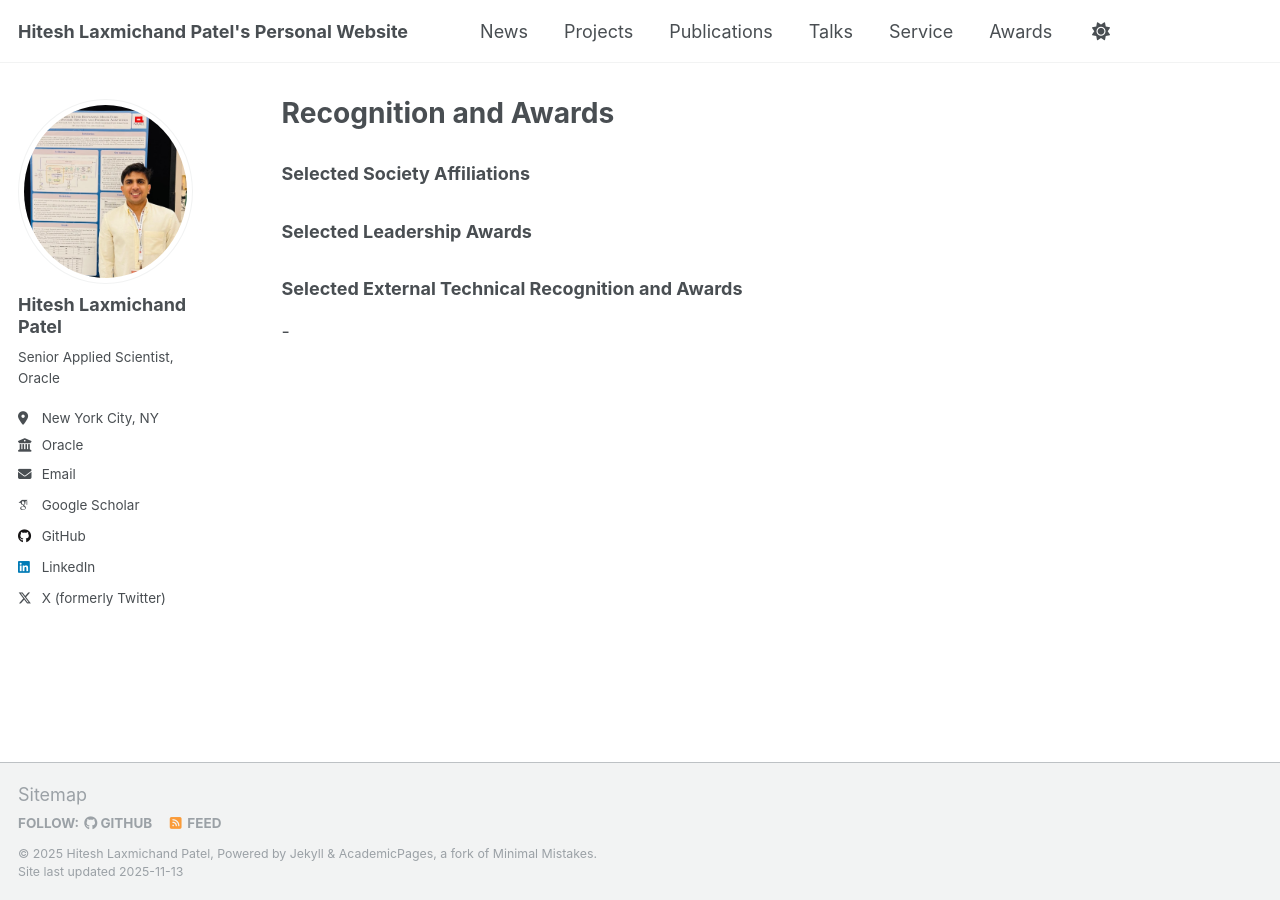
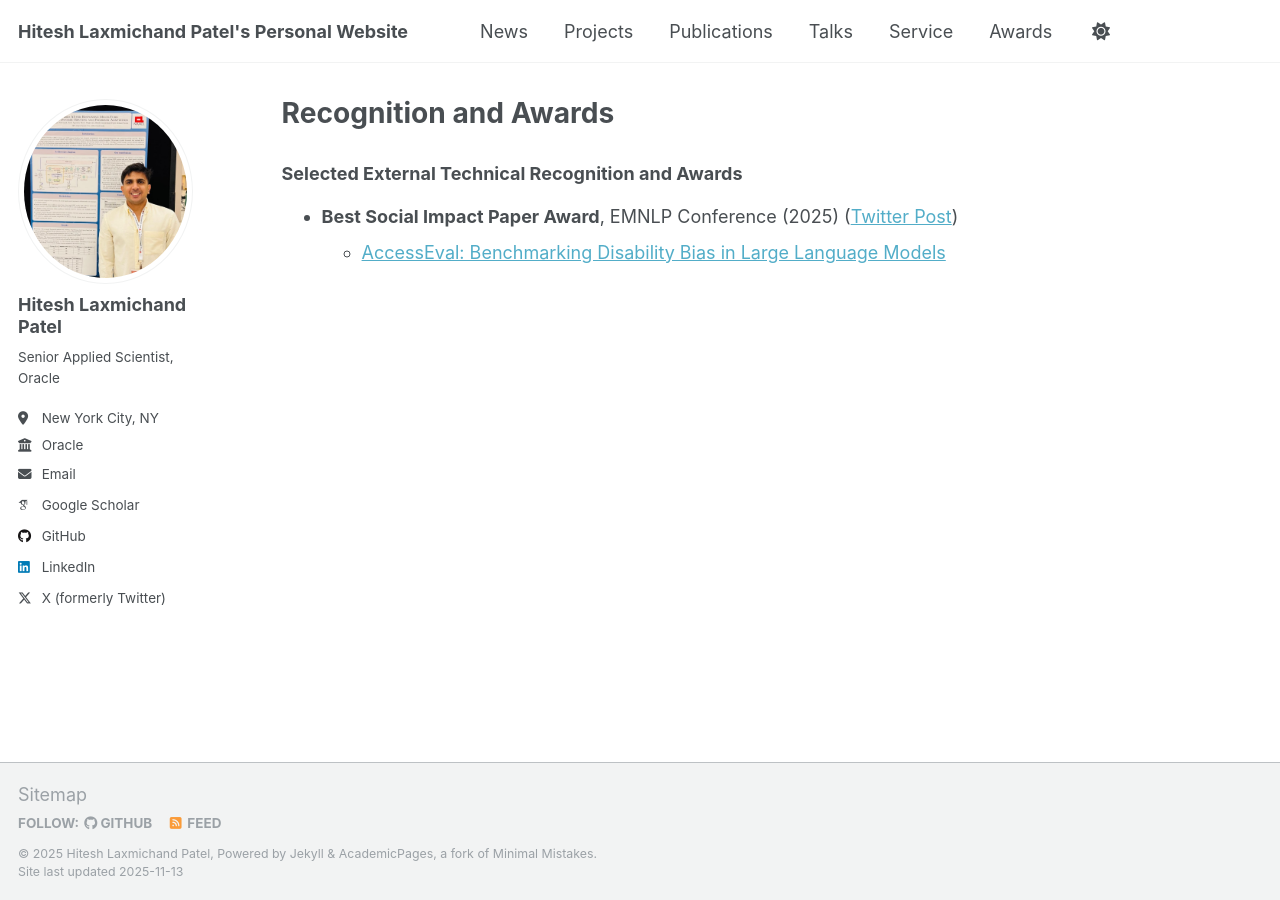
Before and after one commit to HITESHLPATEL/hiteshlpatel.github.io, a Jekyll site: the page built from _pages/awards.md, in a window 1280 px wide. Built offline with Jekyll 4.4.1, drawn with Linux system fonts in a browser that asks for light colours; some web fonts are replaced.

Commit message:
Clean up awards page by removing sections
Removed sections for society affiliations and leadership awards.

```diff
--- a/_pages/awards.md
+++ b/_pages/awards.md
@@ -7,18 +7,7 @@ author_profile: true
 
 {% include base_path %}
 
-### Selected Society Affiliations
-
-
-
-### Selected Leadership Awards
-
-
-
 ### Selected External Technical Recognition and Awards
 
--
-
-
-<!-- The Outstanding Accomplishments celebrate projects, teams and individuals, which demonstrated exemplary
-teamwork, reuse and technical or professional excellence leading to high business and/or scientific impact.-->
+- **Best Social Impact Paper Award**, EMNLP Conference (2025) ([Twitter Post](https://x.com/emnlpmeeting/status/1986923462619734140?s=12))
+  - [AccessEval: Benchmarking Disability Bias in Large Language Models](https://aclanthology.org/2025.emnlp-main.1653/)
```
